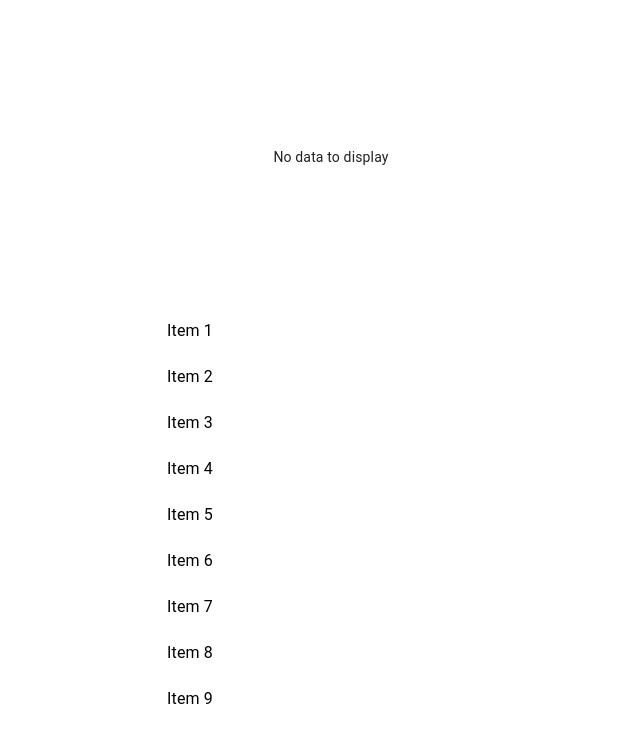
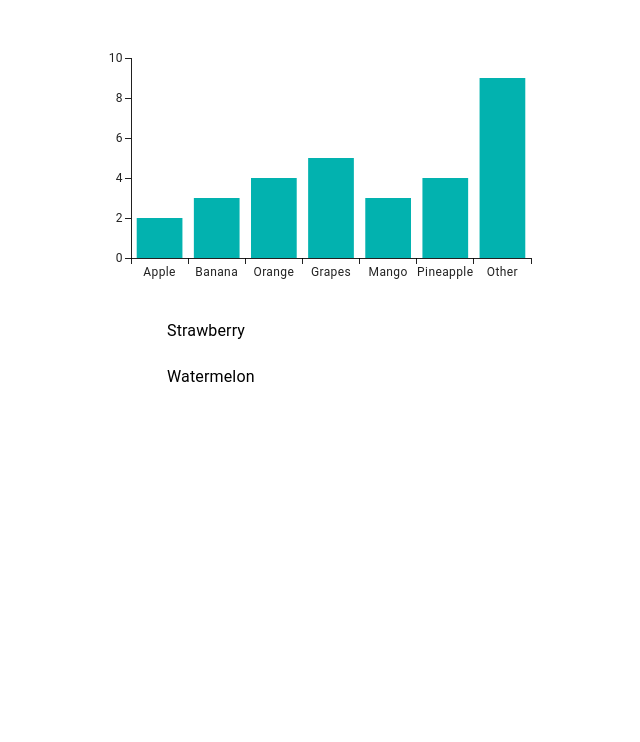
Before and after one commit to hack4impact-utk/internal-applications, a Next.js app in the folder apps/form-builder/: page / in a window 1280 px wide. Shown: the top 742 px of the page, without its empty margins (309-949 px from the left). Built offline with nearby package versions, Linux system fonts and the light colour scheme.

Commit message:
Bargraph analytics with a scollable list feature for "Other" answers. Added scrollable list functionality. Currently, it is hardcoded with some sample data for testing that will neeed to be removed.

```diff
--- a/apps/form-builder/src/components/FormSubmissions/BarGraphAnalytics.tsx
+++ b/apps/form-builder/src/components/FormSubmissions/BarGraphAnalytics.tsx
@@ -1,94 +1,3 @@
-// 'use client';
-// import * as React from 'react';
-// import { BarChart } from '@mui/x-charts/BarChart';
-
-// interface Props {
-//   choices: string[];
-//   answers: string[][];
-// }
-
-// export default function BarGraphAnalytics({ choices, answers }: Props) {
-//   // Hardcoded choices and answers for testing
-//   const testChoices = ['Option 1', 'Option 2', 'Option 3'];
-//   const testAnswers = [
-//     ['Option 1', 'Option 2', 'Option 4'],
-//     ['Option 1', 'Option 3'],
-//     ['Option 2', 'Option 2', 'Option 3'],
-//     ['Option 3'],
-//     ['Option 1', 'Option 2', 'Option 3', 'Option 5'],
-//     ['Option 1', 'Option 3'],
-//     ['Option 1', 'Option 2'],
-//     ['Option 2'],
-//     ['Option 3', 'Option 3'],
-//     ['Option 1', 'Option 2', 'Option 2'],
-//   ];
-
-//   // Initialize an object to store the counts of each choice
-//   const choiceCounts: { [property: string]: number } = {};
-
-//   // Loop through each choice, create a key for it in the object, and initialize its count to 0
-//   testChoices.forEach((testChoice) => {
-//     choiceCounts[testChoice] = 0;
-//   });
-
-//   // Loop through each answer and count the occurrences of each choice
-//   testAnswers.forEach((answerSet) => {
-//     answerSet.forEach((testAnswers) => {
-//       if (choiceCounts.hasOwnProperty(testAnswers)) {
-//         choiceCounts[testAnswers]++;
-//       }
-//     });
-//   });
-
-//   // Extract the counts to an array to use as data for the BarChart
-//   const data = testChoices.map((testChoices) => choiceCounts[testChoices]);
-
-//   return (
-//     <BarChart
-//       xAxis={[{ scaleType: 'band', data: testChoices }]}
-//       series={[{ data: data }]}
-//       width={500}
-//       height={300}
-//     />
-//   );
-// }
-
-// import Box from '@mui/material/Box';
-// import ListItem from '@mui/material/ListItem';
-// import ListItemButton from '@mui/material/ListItemButton';
-// import ListItemText from '@mui/material/ListItemText';
-// import { FixedSizeList, ListChildComponentProps } from 'react-window';
-
-// function renderRow(props: ListChildComponentProps) {
-//   const { index, style } = props;
-
-//   return (
-//     <ListItem style={style} key={index} component="div" disablePadding>
-//       <ListItemButton>
-//         <ListItemText primary={`Item ${index + 1}`} />
-//       </ListItemButton>
-//     </ListItem>
-//   );
-// }
-
-// export default function VirtualizedList() {
-//   return (
-//     <Box
-//       sx={{ width: '100%', height: 400, maxWidth: 360, bgcolor: 'background.paper' }}
-//     >
-//       <FixedSizeList
-//         height={400}
-//         width={360}
-//         itemSize={46}
-//         itemCount={200}
-//         overscanCount={5}
-//       >
-//         {renderRow}
-//       </FixedSizeList>
-//     </Box>
-//   );
-// }
-
 'use client';
 import * as React from 'react';
 import { BarChart } from '@mui/x-charts/BarChart';
@@ -104,46 +13,80 @@ interface Props {
 }
 
 export default function BarGraphAnalytics({ choices, answers }: Props) {
-  // Initialize an object to store the counts of each choice
-  const choiceCounts: { [property: string]: number } = {};
+  // Hard-coded sample choices and answers for testing
+  const sampleChoices = [
+    'Apple',
+    'Banana',
+    'Orange',
+    'Grapes',
+    'Mango',
+    'Pineapple',
+  ];
+  // Strawberry and Watermelon are not choices and should be displayed in others
+  const sampleAnswers = [
+    ['Apple', 'Banana', 'Orange', 'Grapes'],
+    ['Banana', 'Orange', 'Grapes'],
+    ['Orange', 'Grapes'],
+    ['Grapes'],
+    ['Mango', 'Pineapple', 'Strawberry'],
+    ['Pineapple', 'Strawberry'],
+    ['Strawberry'],
+    ['Watermelon'],
+    ['Apple', 'Mango', 'Pineapple', 'Watermelon'],
+    ['Banana', 'Orange', 'Strawberry', 'Watermelon'],
+    ['Grapes', 'Mango', 'Pineapple', 'Strawberry', 'Watermelon'],
+  ];
+
+  // Initialize an object to store the counts of each choice, including "Other"
+  const choiceCounts: { [property: string]: number } = { Other: 0 };
 
   // Loop through each choice, create a key for it in the object, and initialize its count to 0
-  choices.forEach((choice) => {
+  sampleChoices.forEach((choice) => {
     choiceCounts[choice] = 0;
   });
 
   // Loop through each answer and count the occurrences of each choice
-  answers.forEach((answerSet) => {
+  sampleAnswers.forEach((answerSet) => {
     answerSet.forEach((answer) => {
       // Check if the answer is one of the choices
       if (choiceCounts.hasOwnProperty(answer)) {
         choiceCounts[answer]++;
       } else {
-        // Handle the scenario where the answer is not one of the choices
         // Increment the count for "Other"
-        if (choiceCounts.hasOwnProperty('Other')) {
         choiceCounts['Other']++;
-        } else {
-          choiceCounts['Other'] = 1;
-        }
       }
     });
   });
 
-  // Extract the counts to an array to use as data for the BarChart
-  const data = choices.map((choice) => choiceCounts[choice]);
+  // Extract the counts to an array to use as data for the BarChart, including the count for "Other"
+  const data = sampleChoices.map((choice) => choiceCounts[choice]);
 
-  // Render function for the scrollable list (Copied from MUI)
+  // Extract items from answers that are not present in choices
+  const itemsToDisplay = sampleAnswers.reduce((accumulator, currentValue) => {
+    currentValue.forEach((answer) => {
+      if (!sampleChoices.includes(answer) && !accumulator.includes(answer)) {
+        accumulator.push(answer);
+      }
+    });
+    return accumulator;
+  }, []);
+
+  // Render function for the scrollable list
   function renderRow(props: ListChildComponentProps) {
     const { index, style } = props;
-
+    // Check if the current index is within the range of the items to display
+    if (index < itemsToDisplay.length) {
+      const item = itemsToDisplay[index];
       return (
         <ListItem style={style} key={index} component="div" disablePadding>
           <ListItemButton>
-          <ListItemText primary={`Item ${index + 1}`} />
+            <ListItemText primary={item} />
           </ListItemButton>
         </ListItem>
       );
+    } else {
+      return null; // Return null for indices beyond the items to display
+    }
   }
 
   return (
@@ -151,8 +94,10 @@ export default function BarGraphAnalytics({ choices, answers }: Props) {
       sx={{ display: 'flex', flexDirection: 'column', alignItems: 'center' }}
     >
       <BarChart
-        xAxis={[{ scaleType: 'band', data: choices }]}
-        series={[{ data: data }]}
+        xAxis={[
+          { scaleType: 'band', data: [...sampleChoices, 'Other'] }, // Include "Other" in the x-axis data
+        ]}
+        series={[{ data: [...data, choiceCounts['Other']] }]} // Include the count for "Other" in the series data
         width={500}
         height={300}
       />
@@ -161,14 +106,13 @@ export default function BarGraphAnalytics({ choices, answers }: Props) {
           width: '100%',
           height: 400,
           maxWidth: 360,
-          bgcolor: 'background.paper',
         }}
       >
         <FixedSizeList
           height={400}
           width={360}
           itemSize={46}
-          itemCount={200}
+          itemCount={itemsToDisplay.length} // Update itemCount to match the number of items to display in the scrollable list
           overscanCount={5}
         >
           {renderRow}
--- a/package.json
+++ b/package.json
@@ -19,6 +19,7 @@
     "packages/*"
   ],
   "dependencies": {
+    "@mui/x-charts": "^7.1.0",
     "nx": "^17.1.3",
     "react-window": "^1.8.10"
   }
```
Also changed, not shown: 1 other file (tests, documents, lock files or other folders). Lines whose indentation alone changed are shown as unchanged.
